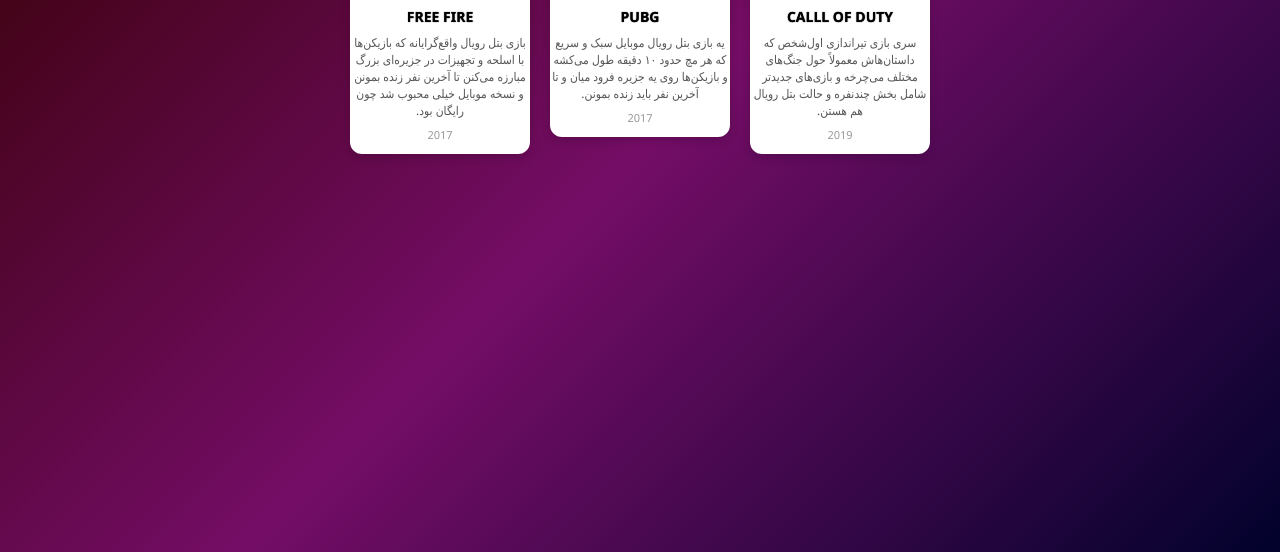
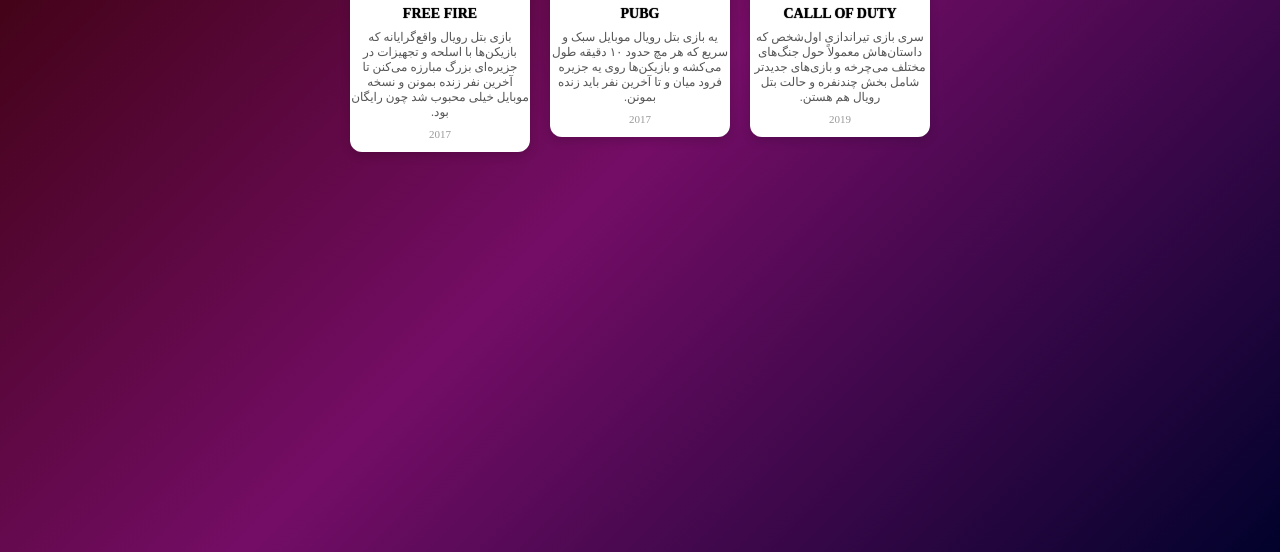
Before and after one commit to parhamfr/parham-mahan, a plain HTML site: page index.html in a window 1280 px wide. Shown: the part 248-800 px from the top of the page. Drawn offline with Linux system fonts and the light colour scheme.

Commit message:
UPDATE FONT

```diff
--- a/style.css
+++ b/style.css
@@ -3,6 +3,7 @@
     margin: 0;
     padding: 0;
     box-sizing: border-box;
+    font-family: B-NAZANIN;
 }
 
 body {
```
